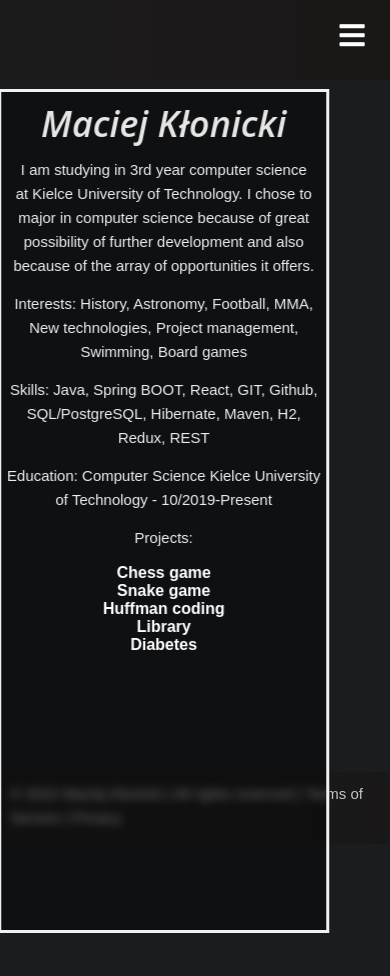
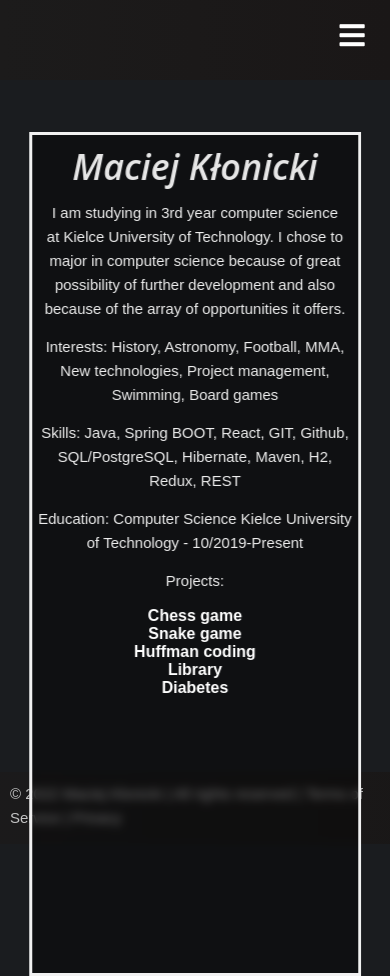
Before and after one commit to MaciejKlonicki/MyPortfolio, a React (Create React App) app: page /aboutme in a window 390 px wide. Before the commit the page ends 933 px from the top, so only its background shows below. Built offline with nearby package versions, Linux system fonts and the light colour scheme; the HTML template or start-up script is replaced by a standard one.

Commit message:
mobile fix 1.20

```diff
--- a/src/components/aboutMe/Aboutme.css
+++ b/src/components/aboutMe/Aboutme.css
@@ -61,14 +61,8 @@ p {
 
   @media screen and (max-width: 768px) {
     .aboutme-place {
-      color: white;
-      font-weight: bold;
-      position: absolute;
-      top: 60%;
-      left: 42%;
+      top: 65%;
       width: 85%;
       height: 100%;
-      text-align: center;
-      margin-top: 5px;
   }
   }
```
